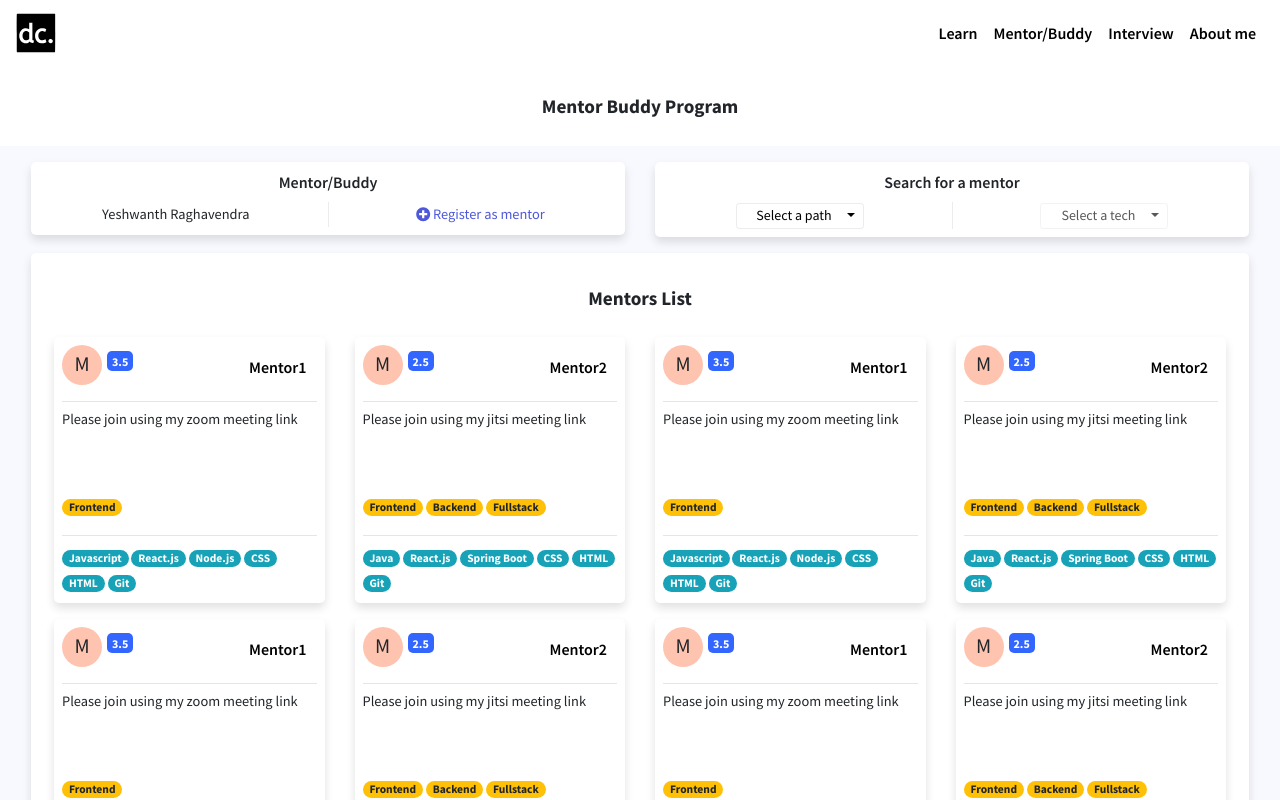
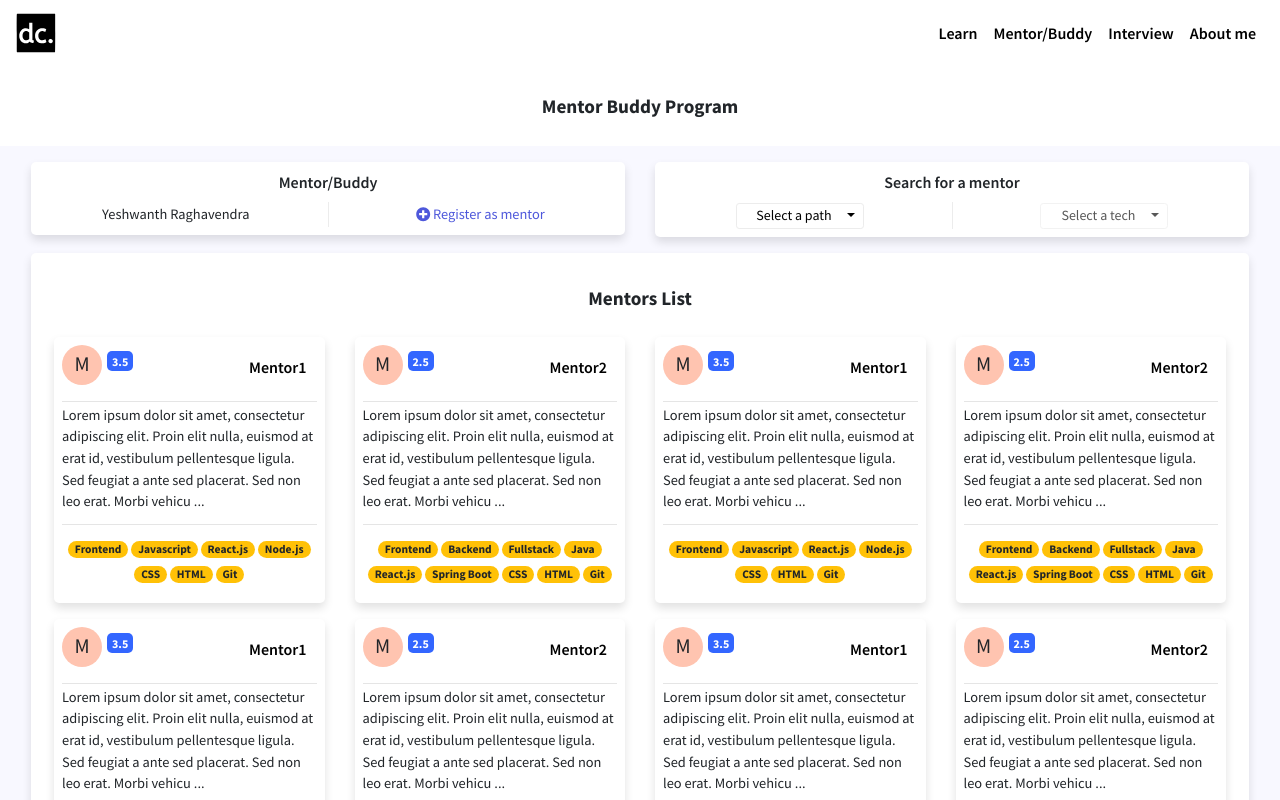
Before and after one commit to yeshwanth581/devcentral, a React (Create React App) app: page /mentor-buddy in a window 1280 px wide. Shown: the top 800 px of the page. Built offline with nearby package versions, Linux system fonts and the light colour scheme.

Commit message:
Mentors Details changes with scheduling options

```diff
--- a/src/components/mentor-buddy/MentorDetailsCard.js
+++ b/src/components/mentor-buddy/MentorDetailsCard.js
@@ -1,5 +1,12 @@
 import React, { useState } from "react";
-import { Col, Badge, Nav } from "react-bootstrap";
+import {
+  Col,
+  Badge,
+  Row,
+  Tooltip,
+  OverlayTrigger,
+  Button
+} from "react-bootstrap";
 import CardContainer from "../commons/CardContainer";
 let x = {
   name: "Mentor1",
@@ -32,6 +39,9 @@ let x = {
 
 const MentorDetailsCard = (props) => {
   const [showSchedule, setShowSchedule] = useState(false);
+  const [slots, setSlots] = useState([]);
+  const [selectedSlot, setSelectedSlot] = useState("");
+
   const {
     name,
     techStack,
@@ -45,26 +55,70 @@ const MentorDetailsCard = (props) => {
   } = props.details;
 
   const onHoverDescription = (
-    <div>
-      gdg<p>gfdfg</p>
+    <div className="schedule-container">
+      {schedule.map((i) => (
+        <OverlayTrigger
+          overlay={<Tooltip>{"Click to view slots for " + i.day}</Tooltip>}
+        >
+          <span
+            className="schedule-badge center-align"
+            onClick={() => setSlots(i.slots)}
+          >
+            {i.day.substr(0, 2).toUpperCase()}
+          </span>
+        </OverlayTrigger>
+      ))}
+      <div className="slots">
+        {slots.map((i) => (
+          <>
+            <Badge
+              className="timeslot"
+              onClick={() => (i.isBooked ? null : setSelectedSlot(i.time))}
+              variant={!i.isBooked ? "success" : "danger"}
+            >
+              {!i.isBooked ? i.time : <strike> {i.time}</strike>}
+            </Badge>{" "}
+          </>
+        ))}
+      </div>
+      <Row className="actions">
+        <Col>
+          {" "}
+          {selectedSlot ? (
+            <Button
+              variant="outline-success"
+              size="sm"
+              className="small-button"
+            >
+              Schedule@{selectedSlot}
+            </Button>
+          ) : null}
+        </Col>
+        <Col>
+          <Button variant="outline-primary" size="sm" className="small-button">
+            <a href={meetingUrl} className="meeting-link">
+              Join now
+            </a>
+          </Button>
+        </Col>
+      </Row>
     </div>
   );
 
   const description = (
     <>
-      <div className="mentor-message">{message_from_mentor}</div>
-      <div>
-        {paths.map((i) => (
-          <>
-            {" "}
-            <Badge className="path-badge" pill variant="warning">
-              {i}
-            </Badge>
-          </>
-        ))}
+      <div className="mentor-message">
+        {message_from_mentor.substr(0, 190) +
+          (message_from_mentor.length > 190 ? " ..." : "")}
       </div>
     </>
   );
+
+  /* const clearSelections = () => {
+    setShowSchedule(false);
+    setSlots([]);
+    setSelectedSlot("");
+  }; */
 
   return (
     <Col xs={12} sm={12} md={6} lg={4} xl={3}>
@@ -93,12 +147,12 @@ const MentorDetailsCard = (props) => {
             {showSchedule ? onHoverDescription : description}
             <hr />
           </div>
-          <div className="mentor-footer">
+          <div className="mentor-footer center-align">
             <div>
-              {techStack.map((i) => (
+              {[...paths, ...techStack].map((i) => (
                 <>
                   {" "}
-                  <Badge pill className="tech-badge" variant="info">
+                  <Badge pill className="tech-badge" variant="warning">
                     {i}
                   </Badge>
                 </>
--- a/src/components/mentor-buddy/MentorsList.js
+++ b/src/components/mentor-buddy/MentorsList.js
@@ -10,7 +10,8 @@ let mentorData = [
     githubUrl: "http://github.com/yeshwanth581",
     meetingUrl: "https://meet.jit.si/devcentral_mentor_yeshwanth581",
     alternative_meetingUrl: "",
-    message_from_mentor: "Please join using my zoom meeting link",
+    message_from_mentor:
+      "Lorem ipsum dolor sit amet, consectetur adipiscing elit. Proin elit nulla, euismod at erat id, vestibulum pellentesque ligula. Sed feugiat a ante sed placerat. Sed non leo erat. Morbi vehicula erat tortor, vitae elementum enim aliquam vel. Nulla blandit, justo non varius euismod, tortor magna ornare erat, a cursus leo nisl non justo. Fusce id ligula non quam efficitur interdum. Vestibulum mattis rhoncus dui, at porta neque sodales sed. Quisque sit amet magna semper, molestie arcu rhoncus, sodales arcu. Mauris erat purus, aliquam id laoreet in, cursus vitae erat. Duis libero purus, sodales quis egestas at, lobortis porttitor ligula. In quis mi at enim feugiat iaculis quis vitae tortor",
     schedule: [
       {
         day: "Monday",
@@ -38,10 +39,43 @@ let mentorData = [
     githubUrl: "http://github.com/yeshwanth581",
     meetingUrl: "https://meet.jit.si/devcentral_mentor_yeshwanth581",
     alternative_meetingUrl: "",
-    message_from_mentor: "Please join using my jitsi meeting link",
+    message_from_mentor:
+      "Lorem ipsum dolor sit amet, consectetur adipiscing elit. Proin elit nulla, euismod at erat id, vestibulum pellentesque ligula. Sed feugiat a ante sed placerat. Sed non leo erat. Morbi vehicula erat tortor, vitae elementum enim aliquam vel. Nulla blandit, justo non varius euismod, tortor magna ornare erat, a cursus leo nisl non justo. Fusce id ligula non quam efficitur interdum. Vestibulum mattis rhoncus dui, at porta neque sodales sed. Quisque sit amet magna semper, molestie arcu rhoncus, sodales arcu. Mauris erat purus, aliquam id laoreet in, cursus vitae erat. Duis libero purus, sodales quis egestas at, lobortis porttitor ligula. In quis mi at enim feugiat iaculis quis vitae tortor",
     schedule: [
       {
         day: "Sunday",
+        slots: [
+          { time: "17.00", isBooked: false },
+          { time: "18.00", isBooked: true },
+          { time: "19.00", isBooked: false }
+        ]
+      },
+      {
+        day: "Saturday",
+        slots: [
+          { time: "17.00", isBooked: false },
+          { time: "18.00", isBooked: true },
+          { time: "19.00", isBooked: false }
+        ]
+      },
+      {
+        day: "Saturday",
+        slots: [
+          { time: "17.00", isBooked: false },
+          { time: "18.00", isBooked: true },
+          { time: "19.00", isBooked: false }
+        ]
+      },
+      {
+        day: "Saturday",
+        slots: [
+          { time: "17.00", isBooked: false },
+          { time: "18.00", isBooked: true },
+          { time: "19.00", isBooked: false }
+        ]
+      },
+      {
+        day: "Saturday",
         slots: [
           { time: "17.00", isBooked: false },
           { time: "18.00", isBooked: true },
--- a/src/styles/styles.scss
+++ b/src/styles/styles.scss
@@ -195,7 +195,7 @@ $backgroundColor: white;
   .mentor-card {
     height: 250px;
     .mentor-header {
-      height: 25%;
+      height: 24%;
       .mentor-badge {
         text-align: center;
         height: 40px;
@@ -218,17 +218,51 @@ $backgroundColor: white;
     }
     .mentor-description {
       font-size: 0.9em;
-      height: 55%;
+      height: 50%;
       .mentor-message {
-        height: 63%;
+        height: 83%;
+        line-height: 1.5;
+        overflow: hidden;
       }
-      .path-badge {
-        font-size: 80%;
+      .timeslot {
+        margin-top: 10px;
+        font-size: 0.9em;
+      }
+      .schedule-badge {
+        text-align: center;
+        height: 30px;
+        width: 30px;
+        background-color: #D0F0FF;//#FFE9B8
+        border-radius: 50%;
+        display: inline-flex;
+        font-size: 0.9em;
+        margin-right: 10px;
+        margin-top: 10px;
+        &:hover {
+          text-decoration: underline;
+        }
+      }
+      .schedule-container {
+        height: 83%;
+        .slots {
+          height: 40%;
+          margin-top: 3px;
+        }
+        .small-button {
+          line-height: 1;
+          font-weight:600;
+          .meeting-link {
+            &:hover {
+              color: white;
+              text-decoration: underline;
+            }
+          }
+        }
       }
     }
     .mentor-footer {
       font-size: 0.9em;
-      height: 20%;
+      height: 25%;
       .tech-badge {
         font-size: 80%;
       }
```
